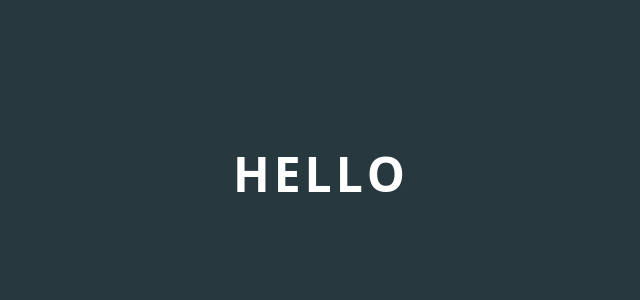
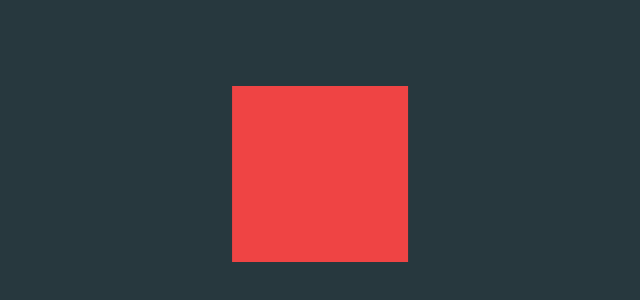
Before and after one commit to aeinmananni/animation-with-tailwind-css-in-react-js, a React (Vite) app: page / in a window 1280 px wide. Shown: the part 226-526 px from the top of the page, without its empty margins (321-961 px from the left). Built offline with nearby package versions, Linux system fonts and the light colour scheme.

Commit message:
add animations

```diff
--- a/src/App.tsx
+++ b/src/App.tsx
@@ -1,7 +1,7 @@
-import ImageTextHoverProject3 from "./components/imgage-text-hover-project3";
+import AnimationsKeyFrams from "./components/animations-keyframs";
 
 const App = () => {
-  return <ImageTextHoverProject3 />;
+  return <AnimationsKeyFrams />;
 };
 
 export default App;
--- /dev/null
+++ b/src/components/animations-keyframs/index.tsx
@@ -0,0 +1,7 @@
+import styles from "./style.module.css";
+
+const AnimationsKeyFrams = () => {
+  return <div className={styles.parent}></div>;
+};
+
+export default AnimationsKeyFrams;
--- /dev/null
+++ b/src/components/animations-keyframs/style.module.css
@@ -0,0 +1,3 @@
+.parent {
+  @apply w-44 h-44 bg-red-500 animate-move;
+}
--- a/tailwind.config.js
+++ b/tailwind.config.js
@@ -1,3 +1,5 @@
+import { transform } from 'typescript'
+
 /** @type {import('tailwindcss').Config} */
 export default {
   content: [
@@ -5,10 +7,18 @@ export default {
   ],
   theme: {
     extend: {
-
       rotate:{
         "x-0":"0",
         "x-90":"rotateX(90deg)",
+      },
+      animation:{
+        move:"move 1s linear infinite alternate"
+      },
+      keyframes:{
+         move:{
+             from:{transform:"translateX(0)"},
+             to:{transform:"translateX(54px)"}
+         }
       }
     },
   },
```
